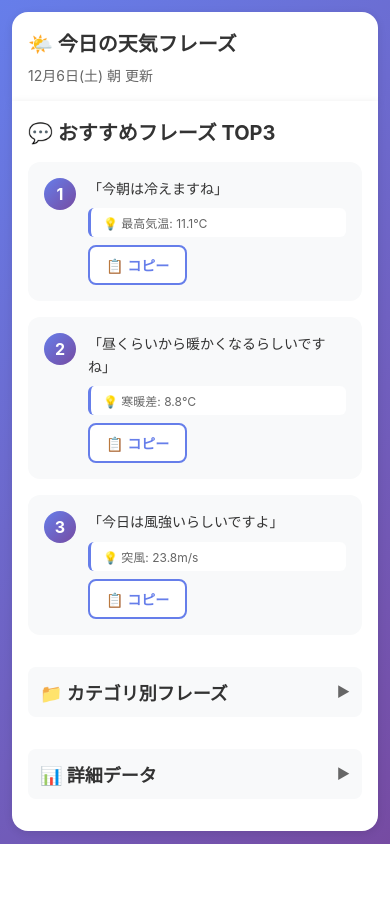
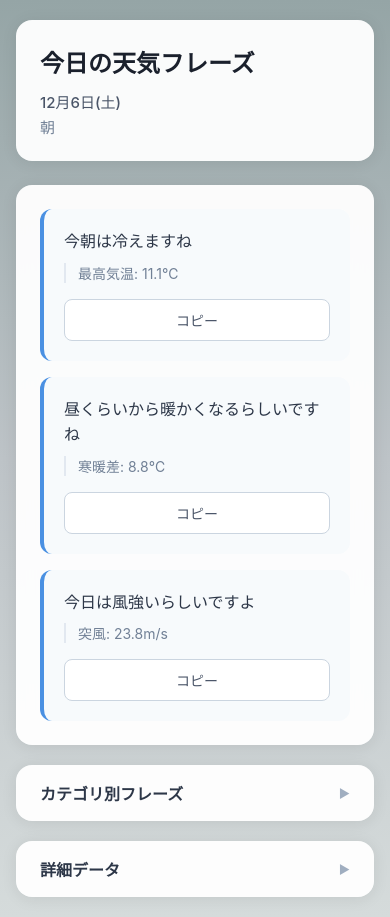
Before and after one commit to takkelab/WeatherTalk, a React app in the folder frontend/: page / in a window 390 px wide. Before the commit the page ends 844 px from the top, so only its background shows below. Built offline with nearby package versions, Linux system fonts and the light colour scheme; the HTML template or start-up script is replaced by a standard one.

Commit message:
feat: implement weather-based dynamic backgrounds and redesign UI

```diff
--- a/frontend/src/App.css
+++ b/frontend/src/App.css
@@ -1,87 +1,141 @@
+/* ===== リセット ===== */
 * {
   margin: 0;
   padding: 0;
   box-sizing: border-box;
 }
 
-body {
+/* ===== 背景色定義（天気 × 時間帯） ===== */
+
+/* 晴れ */
+.bg-clear-morning {
+  background: linear-gradient(to bottom, #87CEEB 0%, #B0E0E6 50%, #FFF8DC 100%);
+}
+
+.bg-clear-noon {
+  background: linear-gradient(to bottom, #4A90E2 0%, #87CEEB 50%, #FFF8DC 100%);
+}
+
+.bg-clear-evening {
+  background: linear-gradient(to bottom, #2C3E50 0%, #34495E 50%, #5D6D7E 100%);
+}
+
+/* 曇り */
+.bg-cloudy-morning {
+  background: linear-gradient(to bottom, #95A5A6 0%, #BDC3C7 50%, #D5DBDB 100%);
+}
+
+.bg-cloudy-noon {
+  background: linear-gradient(to bottom, #7F8C8D 0%, #95A5A6 50%, #BDC3C7 100%);
+}
+
+.bg-cloudy-evening {
+  background: linear-gradient(to bottom, #34495E 0%, #566573 50%, #717D8A 100%);
+}
+
+/* 雨 */
+.bg-rain-morning {
+  background: linear-gradient(to bottom, #5D6D7E 0%, #85929E 50%, #ABB2B9 100%);
+}
+
+.bg-rain-noon {
+  background: linear-gradient(to bottom, #566573 0%, #717D8A 50%, #85929E 100%);
+}
+
+.bg-rain-evening {
+  background: linear-gradient(to bottom, #2C3E50 0%, #34495E 50%, #4A5568 100%);
+}
+
+/* 雪 */
+.bg-snow-morning {
+  background: linear-gradient(to bottom, #D5DBDB 0%, #E8EAED 50%, #F8F9FA 100%);
+}
+
+.bg-snow-noon {
+  background: linear-gradient(to bottom, #BDC3C7 0%, #D5DBDB 50%, #E8EAED 100%);
+}
+
+.bg-snow-evening {
+  background: linear-gradient(to bottom, #85929E 0%, #ABB2B9 50%, #BDC3C7 100%);
+}
+
+/* 雷雨 */
+.bg-storm-morning {
+  background: linear-gradient(to bottom, #4A5568 0%, #5D6D7E 50%, #717D8A 100%);
+}
+
+.bg-storm-noon {
+  background: linear-gradient(to bottom, #2D3748 0%, #4A5568 50%, #5D6D7E 100%);
+}
+
+.bg-storm-evening {
+  background: linear-gradient(to bottom, #1A202C 0%, #2D3748 50%, #4A5568 100%);
+}
+
+/* デフォルト */
+.bg-default {
+  background: linear-gradient(to bottom, #E8EAED 0%, #F8F9FA 100%);
+}
+
+/* ===== アプリ全体 ===== */
+.app {
+  min-height: 100vh;
+  padding: 40px 20px;
   font-family: -apple-system, BlinkMacSystemFont, 'Segoe UI', 'Hiragino Sans', 'Hiragino Kaku Gothic ProN', Meiryo, sans-serif;
-  background: linear-gradient(135deg, #667eea 0%, #764ba2 100%);
-  min-height: 100vh;
-  padding: 20px;
+  transition: background 0.5s ease;
 }
 
 .container {
-  max-width: 600px;
+  max-width: 800px;
   margin: 0 auto;
 }
 
-/* ヘッダー */
+/* ===== ヘッダー ===== */
 .header {
-  background: white;
-  padding: 24px;
-  border-radius: 16px 16px 0 0;
-  box-shadow: 0 2px 8px rgba(0, 0, 0, 0.1);
+  background: rgba(255, 255, 255, 0.95);
+  backdrop-filter: blur(10px);
+  padding: 32px;
+  border-radius: 16px;
+  margin-bottom: 24px;
+  box-shadow: 0 2px 16px rgba(0, 0, 0, 0.08);
 }
 
 .header h1 {
-  font-size: 24px;
-  margin-bottom: 8px;
-  color: #333;
+  font-size: 28px;
+  font-weight: 600;
+  color: #1A202C;
+  margin-bottom: 12px;
 }
 
-.update-info {
-  color: #666;
-  font-size: 14px;
+.meta-info {
+  display: flex;
+  gap: 16px;
+  font-size: 15px;
+  color: #4A5568;
 }
 
-/* メイン */
-.main {
-  background: white;
-  padding: 24px;
-  border-radius: 0 0 16px 16px;
-  box-shadow: 0 2px 8px rgba(0, 0, 0, 0.1);
+.date {
+  font-weight: 500;
 }
 
-/* セクション共通 */
-.main section {
-  margin-bottom: 32px;
+.time-of-day {
+  color: #718096;
 }
 
-.main section:last-child {
-  margin-bottom: 0;
+/* ===== メイン ===== */
+.main {
+  display: flex;
+  flex-direction: column;
+  gap: 20px;
 }
 
-.section-header {
-  font-size: 18px;
-  margin-bottom: 16px;
-  color: #333;
-  cursor: pointer;
-  display: flex;
-  justify-content: space-between;
-  align-items: center;
-  padding: 12px;
-  background: #f8f9fa;
-  border-radius: 8px;
-  transition: background 0.2s;
-  user-select: none;
-}
-
-.section-header:hover {
-  background: #e9ecef;
-}
-
-.toggle-icon {
-  font-size: 14px;
-  color: #666;
-  transition: transform 0.2s;
-}
-
-/* TOP3セクション */
-.top-phrases h2 {
-  font-size: 20px;
-  margin-bottom: 16px;
-  color: #333;
+/* ===== TOP3フレーズセクション ===== */
+.top-phrases {
+  background: rgba(255, 255, 255, 0.95);
+  backdrop-filter: blur(10px);
+  padding: 32px;
+  border-radius: 16px;
+  box-shadow: 0 2px 16px rgba(0, 0, 0, 0.08);
 }
 
 .phrases-list {
@@ -90,35 +144,23 @@ body {
   gap: 16px;
 }
 
-.phrase-item {
+.phrase-card {
   display: flex;
-  gap: 12px;
-  padding: 16px;
-  background: #f8f9fa;
+  align-items: flex-start;
+  gap: 16px;
+  padding: 20px;
+  background: #F7FAFC;
   border-radius: 12px;
-  transition: transform 0.2s, box-shadow 0.2s;
+  border-left: 4px solid #4A90E2;
+  transition: all 0.2s ease;
 }
 
-.phrase-item:hover {
-  transform: translateY(-2px);
-  box-shadow: 0 4px 12px rgba(0, 0, 0, 0.1);
+.phrase-card:hover {
+  background: #EDF2F7;
+  transform: translateX(4px);
 }
 
-.phrase-number {
-  flex-shrink: 0;
-  width: 32px;
-  height: 32px;
-  background: linear-gradient(135deg, #667eea 0%, #764ba2 100%);
-  color: white;
-  border-radius: 50%;
-  display: flex;
-  align-items: center;
-  justify-content: center;
-  font-weight: bold;
-  font-size: 16px;
-}
-
-.phrase-content {
+.phrase-main {
   flex: 1;
   display: flex;
   flex-direction: column;
@@ -126,196 +168,246 @@ body {
 }
 
 .phrase-text {
-  font-size: 16px;
-  color: #333;
+  font-size: 18px;
+  font-weight: 500;
+  color: #2D3748;
   line-height: 1.6;
 }
 
-/* 根拠テキスト（TOP3用） */
 .phrase-evidence {
-  font-size: 13px;
-  color: #666;
-  padding: 6px 12px;
-  background: #fff;
-  border-radius: 6px;
-  border-left: 3px solid #667eea;
+  font-size: 14px;
+  color: #718096;
+  padding-left: 12px;
+  border-left: 2px solid #E2E8F0;
 }
 
-.copy-button {
-  align-self: flex-start;
-  padding: 8px 16px;
+.copy-btn {
+  flex-shrink: 0;
+  padding: 10px 20px;
   background: white;
-  border: 2px solid #667eea;
-  color: #667eea;
+  border: 1px solid #CBD5E0;
+  color: #4A5568;
   border-radius: 8px;
   cursor: pointer;
   font-size: 14px;
-  font-weight: 600;
-  transition: all 0.2s;
+  font-weight: 500;
+  transition: all 0.2s ease;
+  white-space: nowrap;
 }
 
-.copy-button:hover {
-  background: #667eea;
+.copy-btn:hover {
+  background: #4A90E2;
   color: white;
+  border-color: #4A90E2;
 }
 
-.copy-button:active {
+.copy-btn:active {
   transform: scale(0.95);
 }
 
-/* カテゴリ別セクション */
-.categories-content {
-  display: flex;
-  flex-direction: column;
-  gap: 20px;
+/* ===== 折りたたみセクション ===== */
+.section-collapsible {
+  background: rgba(255, 255, 255, 0.95);
+  backdrop-filter: blur(10px);
+  border-radius: 16px;
+  box-shadow: 0 2px 16px rgba(0, 0, 0, 0.08);
+  overflow: hidden;
 }
 
-.category-section {
-  padding: 16px;
-  background: #f8f9fa;
-  border-radius: 12px;
+.section-header {
+  display: flex;
+  justify-content: space-between;
+  align-items: center;
+  padding: 20px 32px;
+  font-size: 18px;
+  font-weight: 600;
+  color: #2D3748;
+  cursor: pointer;
+  user-select: none;
+  transition: background 0.2s ease;
+}
+
+.section-header:hover {
+  background: rgba(0, 0, 0, 0.02);
+}
+
+.toggle-icon {
+  font-size: 12px;
+  color: #A0AEC0;
+  transition: transform 0.2s ease;
+}
+
+.section-content {
+  padding: 0 32px 32px 32px;
+}
+
+/* ===== カテゴリ別フレーズ ===== */
+.category {
+  margin-bottom: 24px;
+}
+
+.category:last-child {
+  margin-bottom: 0;
 }
 
 .category-title {
-  font-size: 16px;
+  font-size: 15px;
   font-weight: 600;
-  color: #333;
+  color: #4A5568;
   margin-bottom: 12px;
+  padding-bottom: 8px;
+  border-bottom: 2px solid #E2E8F0;
 }
 
-.category-phrases {
+.category-list {
   display: flex;
   flex-direction: column;
-  gap: 8px;
+  gap: 10px;
 }
 
-.category-phrase-item {
+.category-item {
   display: flex;
-  justify-content: space-between;
   align-items: flex-start;
   gap: 12px;
-  padding: 12px;
-  background: white;
+  padding: 14px;
+  background: #F7FAFC;
   border-radius: 8px;
-  transition: transform 0.2s;
+  transition: all 0.2s ease;
 }
 
-.category-phrase-item:hover {
-  transform: translateX(4px);
+.category-item:hover {
+  background: #EDF2F7;
 }
 
-.category-phrase-content {
+.category-content {
   flex: 1;
   display: flex;
   flex-direction: column;
   gap: 4px;
 }
 
-.category-phrase-text {
+.category-text {
   font-size: 15px;
-  color: #333;
+  color: #2D3748;
   line-height: 1.5;
 }
 
-/* 根拠テキスト（カテゴリ用） */
-.category-phrase-evidence {
-  font-size: 12px;
-  color: #666;
-  padding-left: 12px;
+.category-evidence {
+  font-size: 13px;
+  color: #718096;
 }
 
-.copy-button-small {
+.copy-btn-small {
   flex-shrink: 0;
-  padding: 6px 12px;
+  padding: 6px 14px;
   background: white;
-  border: 1px solid #667eea;
-  color: #667eea;
+  border: 1px solid #E2E8F0;
+  color: #718096;
   border-radius: 6px;
   cursor: pointer;
-  font-size: 14px;
-  transition: all 0.2s;
+  font-size: 13px;
+  transition: all 0.2s ease;
+  white-space: nowrap;
 }
 
-.copy-button-small:hover {
-  background: #667eea;
+.copy-btn-small:hover {
+  background: #4A90E2;
   color: white;
+  border-color: #4A90E2;
 }
 
-.copy-button-small:active {
+.copy-btn-small:active {
   transform: scale(0.95);
 }
 
-/* 詳細データセクション */
+/* ===== 詳細データ ===== */
 .details-grid {
   display: grid;
-  grid-template-columns: repeat(2, 1fr);
-  gap: 12px;
-  margin-top: 16px;
+  grid-template-columns: repeat(auto-fit, minmax(180px, 1fr));
+  gap: 16px;
 }
 
 .detail-item {
-  padding: 12px;
-  background: #f8f9fa;
+  padding: 16px;
+  background: #F7FAFC;
   border-radius: 8px;
   display: flex;
   flex-direction: column;
-  gap: 4px;
+  gap: 6px;
 }
 
 .detail-label {
-  font-size: 12px;
-  color: #666;
+  font-size: 13px;
+  color: #718096;
+  font-weight: 500;
 }
 
 .detail-value {
-  font-size: 18px;
+  font-size: 20px;
   font-weight: 600;
-  color: #333;
+  color: #2D3748;
 }
 
-/* ローディング・エラー */
+/* ===== ローディング・エラー ===== */
 .loading,
 .error,
 .no-data {
   text-align: center;
-  padding: 40px;
+  padding: 60px 20px;
   font-size: 16px;
-  color: #666;
+  color: #718096;
 }
 
 .error {
-  color: #e53e3e;
+  color: #E53E3E;
 }
 
-/* レスポンシブ */
-@media (max-width: 640px) {
-  body {
-    padding: 12px;
+/* ===== レスポンシブ ===== */
+@media (max-width: 768px) {
+  .app {
+    padding: 20px 16px;
   }
 
   .header,
-  .main {
-    padding: 16px;
+  .top-phrases,
+  .section-content {
+    padding: 24px;
   }
 
   .header h1 {
-    font-size: 20px;
+    font-size: 24px;
+  }
+
+  .meta-info {
+    flex-direction: column;
+    gap: 4px;
+  }
+
+  .phrase-card {
+    flex-direction: column;
+    align-items: stretch;
+  }
+
+  .phrase-text {
+    font-size: 16px;
+  }
+
+  .copy-btn {
+    width: 100%;
   }
 
   .details-grid {
+    grid-template-columns: repeat(2, 1fr);
+  }
+
+  .section-header {
+    padding: 16px 24px;
+    font-size: 16px;
+  }
+}
+
+@media (max-width: 480px) {
+  .details-grid {
     grid-template-columns: 1fr;
   }
-
-  .phrase-text,
-  .category-phrase-text {
-    font-size: 14px;
-  }
-
-  .phrase-evidence {
-    font-size: 12px;
-  }
-
-  .category-phrase-evidence {
-    font-size: 11px;
-  }
 }
--- a/frontend/src/App.jsx
+++ b/frontend/src/App.jsx
@@ -24,18 +24,44 @@ function App() {
       })
   }, [])
 
+  // 天気コードから天気タイプを判定
+  const getWeatherType = (code) => {
+    if (code === 0 || code === 1) return 'clear'  // 快晴・晴れ
+    if (code === 2 || code === 3) return 'cloudy' // 一部曇り・曇り
+    if (code >= 51 && code <= 67) return 'rain'   // 霧雨・雨
+    if (code >= 71 && code <= 77) return 'snow'   // 雪
+    if (code >= 80 && code <= 82) return 'rain'   // にわか雨
+    if (code >= 85 && code <= 86) return 'snow'   // にわか雪
+    if (code >= 95 && code <= 99) return 'storm'  // 雷雨
+    return 'cloudy' // デフォルト
+  }
+
+  // 背景クラスを取得
+  const getBackgroundClass = () => {
+    if (!weatherData) return 'bg-default'
+
+    const weatherType = getWeatherType(weatherData.details.code)
+    const timeOfDay = weatherData.timeOfDay
+
+    return `bg-${weatherType}-${timeOfDay}`
+  }
+
   if (loading) {
     return (
+      <div className={`app ${getBackgroundClass()}`}>
         <div className="container">
           <div className="loading">読み込み中...</div>
+        </div>
       </div>
     )
   }
 
   if (error) {
     return (
+      <div className={`app ${getBackgroundClass()}`}>
         <div className="container">
-        <div className="error">❌ {error}</div>
+          <div className="error">⚠ {error}</div>
+        </div>
       </div>
     )
   }
@@ -160,7 +186,13 @@ function App() {
   const handleCopy = (text) => {
     navigator.clipboard.writeText(text)
       .then(() => {
-        alert('コピーしました！')
+        // 簡易的なフィードバック（アラート以外の方法も検討可能）
+        const button = event.target
+        const originalText = button.textContent
+        button.textContent = '✓ コピー完了'
+        setTimeout(() => {
+          button.textContent = originalText
+        }, 2000)
       })
       .catch(() => {
         alert('コピーに失敗しました')
@@ -168,19 +200,19 @@ function App() {
   }
 
   return (
+    <div className={`app ${getBackgroundClass()}`}>
       <div className="container">
         <header className="header">
-        <h1>🌤️ 今日の天気フレーズ</h1>
-        <div className="update-info">
-          {formatDate(weatherData.date)} {timeOfDayJP[weatherData.timeOfDay]} 更新
+          <h1>今日の天気フレーズ</h1>
+          <div className="meta-info">
+            <span className="date">{formatDate(weatherData.date)}</span>
+            <span className="time-of-day">{timeOfDayJP[weatherData.timeOfDay]}</span>
           </div>
         </header>
 
         <main className="main">
           {/* TOP3フレーズ */}
           <section className="top-phrases">
-          <h2>💬 おすすめフレーズ TOP3</h2>
-
             {weatherData.topPhrases.length === 0 ? (
               <div className="no-data">今日は特に話すことがないですね...</div>
             ) : (
@@ -189,20 +221,19 @@ function App() {
                   const evidence = getEvidence(phrase, weatherData.details)
 
                   return (
-                  <div key={phrase.id} className="phrase-item">
-                    <div className="phrase-number">{index + 1}</div>
-                    <div className="phrase-content">
-                      <div className="phrase-text">「{phrase.text}」</div>
+                    <div key={phrase.id} className="phrase-card">
+                      <div className="phrase-main">
+                        <div className="phrase-text">{phrase.text}</div>
                         {evidence && (
-                        <div className="phrase-evidence">💡 {evidence}</div>
+                          <div className="phrase-evidence">{evidence}</div>
                         )}
+                      </div>
                       <button
-                        className="copy-button"
-                        onClick={() => handleCopy(phrase.text)}
+                        className="copy-btn"
+                        onClick={handleCopy}
                       >
-                        📋 コピー
+                        コピー
                       </button>
-                    </div>
                     </div>
                   )
                 })}
@@ -211,43 +242,43 @@ function App() {
           </section>
 
           {/* カテゴリ別フレーズ */}
-        <section className="categories">
+          <section className="section-collapsible">
             <h2
               className="section-header"
               onClick={() => setShowCategories(!showCategories)}
             >
-            📁 カテゴリ別フレーズ
+              <span>カテゴリ別フレーズ</span>
               <span className="toggle-icon">{showCategories ? '▼' : '▶'}</span>
             </h2>
 
             {showCategories && (
-            <div className="categories-content">
+              <div className="section-content">
                 {Object.entries(weatherData.byTopic).map(([topicKey, topicData]) => {
                   // フレーズが0件のカテゴリはスキップ
                   if (topicData.phrases.length === 0) return null
 
                   return (
-                  <div key={topicKey} className="category-section">
+                    <div key={topicKey} className="category">
                       <h3 className="category-title">
-                      ■ {topicData.header}（{topicData.phrases.length}件）
+                        {topicData.header} ({topicData.phrases.length})
                       </h3>
-                    <div className="category-phrases">
+                      <div className="category-list">
                         {topicData.phrases.map((phrase) => {
                           const evidence = getEvidence(phrase, weatherData.details)
 
                           return (
-                          <div key={phrase.id} className="category-phrase-item">
-                            <div className="category-phrase-content">
-                              <div className="category-phrase-text">• {phrase.text}</div>
+                            <div key={phrase.id} className="category-item">
+                              <div className="category-content">
+                                <div className="category-text">{phrase.text}</div>
                                 {evidence && (
-                                <div className="category-phrase-evidence">💡 {evidence}</div>
+                                  <div className="category-evidence">{evidence}</div>
                                 )}
                               </div>
                               <button
-                              className="copy-button-small"
-                              onClick={() => handleCopy(phrase.text)}
+                                className="copy-btn-small"
+                                onClick={handleCopy}
                               >
-                              📋
+                                コピー
                               </button>
                             </div>
                           )
@@ -261,16 +292,17 @@ function App() {
           </section>
 
           {/* 詳細データ */}
-        <section className="details">
+          <section className="section-collapsible">
             <h2
               className="section-header"
               onClick={() => setShowDetails(!showDetails)}
             >
-            📊 詳細データ
+              <span>詳細データ</span>
               <span className="toggle-icon">{showDetails ? '▼' : '▶'}</span>
             </h2>
 
             {showDetails && (
+              <div className="section-content">
                 <div className="details-grid">
                   <div className="detail-item">
                     <span className="detail-label">最高気温</span>
@@ -285,11 +317,11 @@ function App() {
                     <span className="detail-value">{weatherData.details.yesterdayDiff}℃</span>
                   </div>
                   <div className="detail-item">
-                <span className="detail-label">降水確率（今日）</span>
+                    <span className="detail-label">降水確率(今日)</span>
                     <span className="detail-value">{weatherData.details.rainProbToday}%</span>
                   </div>
                   <div className="detail-item">
-                <span className="detail-label">降水確率（明日）</span>
+                    <span className="detail-label">降水確率(明日)</span>
                     <span className="detail-value">{weatherData.details.rainProbTomorrow}%</span>
                   </div>
                   <div className="detail-item">
@@ -309,9 +341,11 @@ function App() {
                     </div>
                   )}
                 </div>
+              </div>
             )}
           </section>
         </main>
+      </div>
     </div>
   )
 }
```
Also changed, not shown: 1 other file (tests, documents, lock files or other folders). Lines whose indentation alone changed are shown as unchanged.
